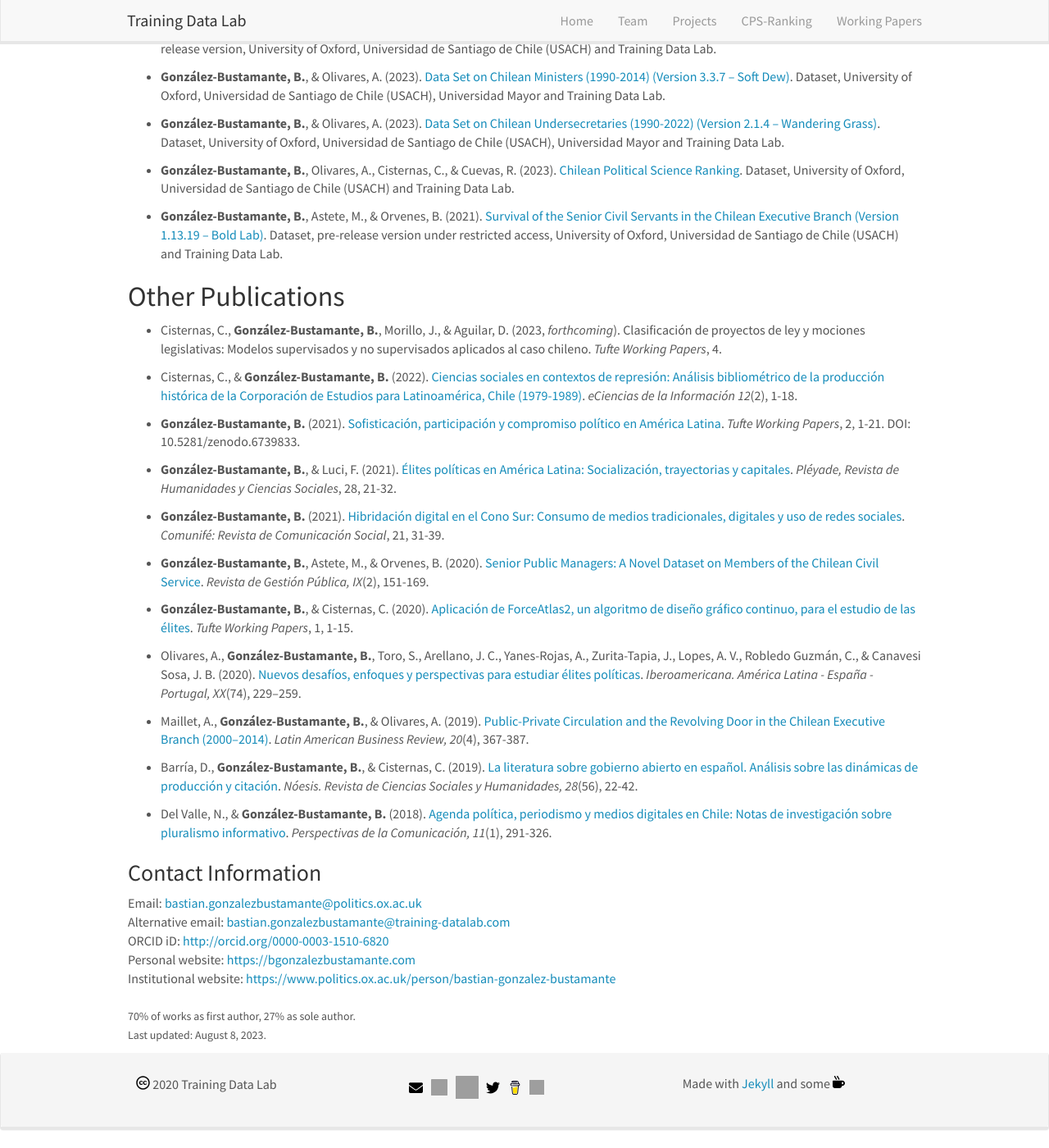
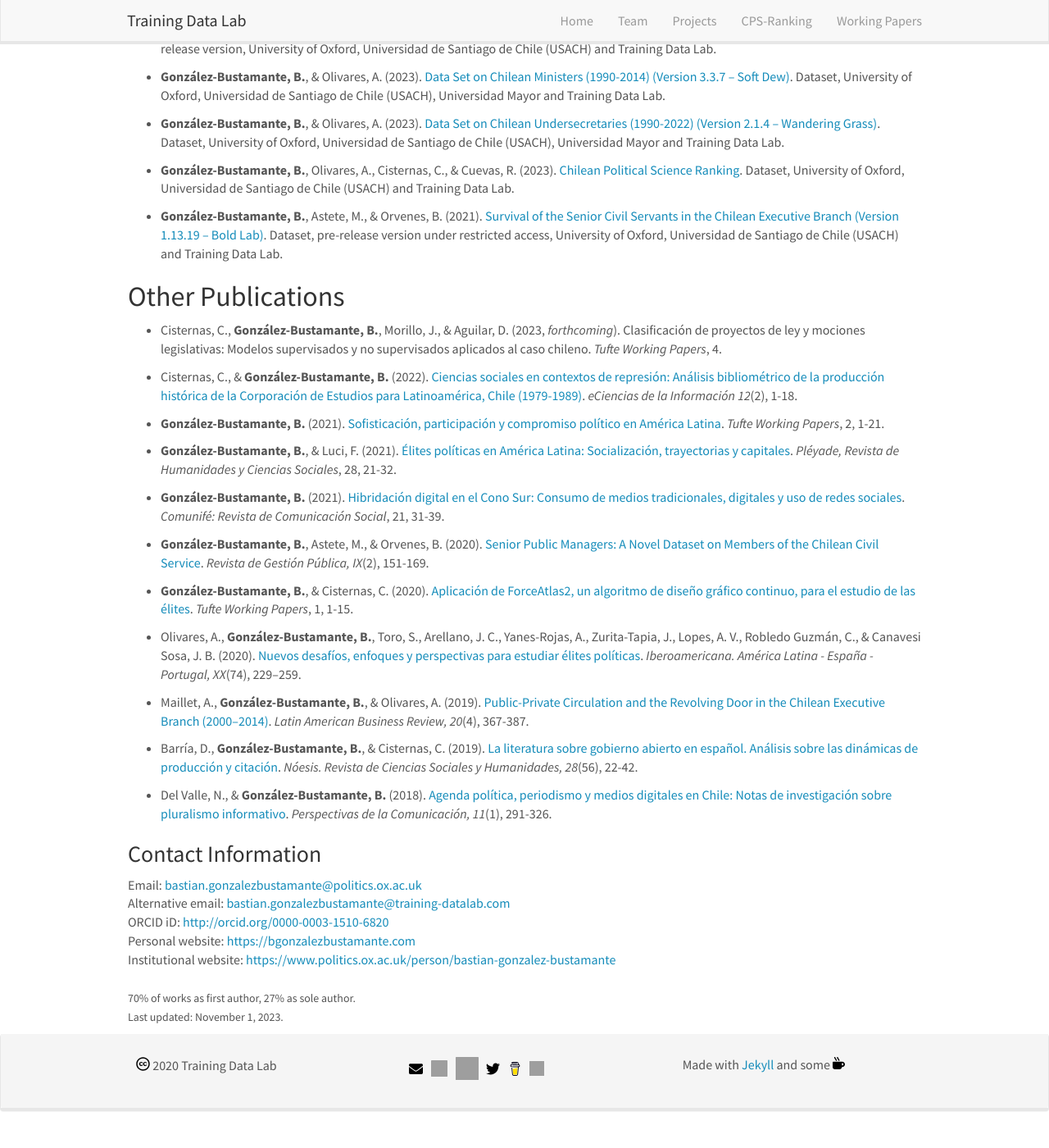
Before and after one commit to training-datalab/old-training-datalab.com, a Jekyll site: the page built from _pages/bgonzalezbustamante.md, in a window 1280 px wide and 1400 px high, scrolled down 1470 px. Shown: the whole window at 82% size. Built offline with Jekyll 4.4.1, drawn with Linux system fonts in a browser that asks for light colours; nearby versions of some CDN libraries; after the commit the page ends 2847 px from its top, so only the background shows below that.

Commit message:
Update bgonzalezbustamante.md

```diff
--- a/_pages/bgonzalezbustamante.md
+++ b/_pages/bgonzalezbustamante.md
@@ -66,7 +66,7 @@
 
 - Cisternas, C., & **González-Bustamante, B.** (2022). <a href="https://revistas.ucr.ac.cr/index.php/eciencias/article/view/50078" target="_blank">Ciencias sociales en contextos de represión: Análisis bibliométrico de la producción histórica de la Corporación de Estudios para Latinoamérica, Chile (1979-1989)</a>. *eCiencias de la Información 12*(2), 1-18.
 
-- **González-Bustamante, B.** (2021). <a href="https://doi.org/10.31235/osf.io/r4pj8" target="_blank">Sofisticación, participación y compromiso político en América Latina</a>. *Tufte Working Papers*, 2, 1-21. DOI: 10.5281/zenodo.6739833.
+- **González-Bustamante, B.** (2021). <a href="https://doi.org/10.5281/zenodo.6739833" target="_blank">Sofisticación, participación y compromiso político en América Latina</a>. *Tufte Working Papers*, 2, 1-21.
 
 - **González-Bustamante, B.**, & Luci, F. (2021). <a href="http://www.revistapleyade.cl/index.php/OJS/article/view/359" target="_blank">Élites políticas en América Latina: Socialización, trayectorias y capitales</a>. *Pléyade, Revista de Humanidades y Ciencias Sociales*, 28, 21-32.
 
@@ -94,4 +94,4 @@
 Institutional website: <a href="https://www.politics.ox.ac.uk/person/bastian-gonzalez-bustamante" target="_blank">https://www.politics.ox.ac.uk/person/bastian-gonzalez-bustamante</a><br />
 <br />
 <small>70% of works as first author, 27% as sole author.</small><br />
-<small>Last updated: August 8, 2023.</small>
+<small>Last updated: November 1, 2023.</small>
```
